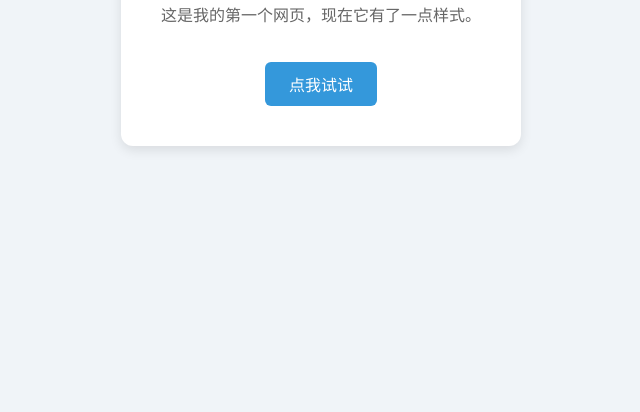
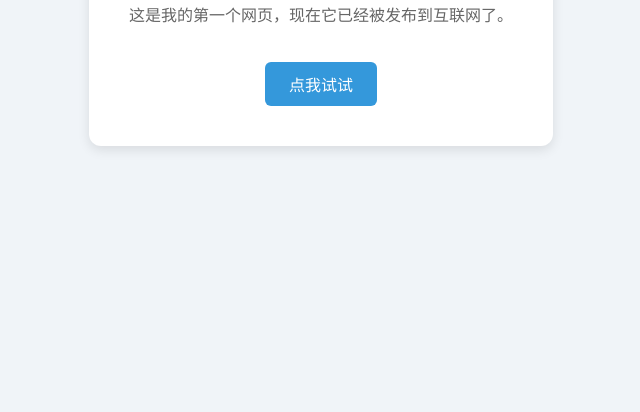
Before and after one commit to River-ut/zero-to-tech, a plain HTML site: page index.html in a window 1280 px wide. Shown: the part 388-800 px from the top of the page, without its empty margins (319-959 px from the left). Drawn offline with Linux system fonts and the light colour scheme.

Commit message:
修改了首页文案

```diff
--- a/index.html
+++ b/index.html
@@ -11,7 +11,7 @@
     <div class="card">
 
       <h1>你好，Git！</h1>
-      <p id = "msg">这是我的第一个网页，现在它有了一点样式。</p>
+      <p id = "msg">这是我的第一个网页，现在它已经被发布到互联网了。</p>
 
       <button onclick="changeText()">点我试试</button>
 
```
